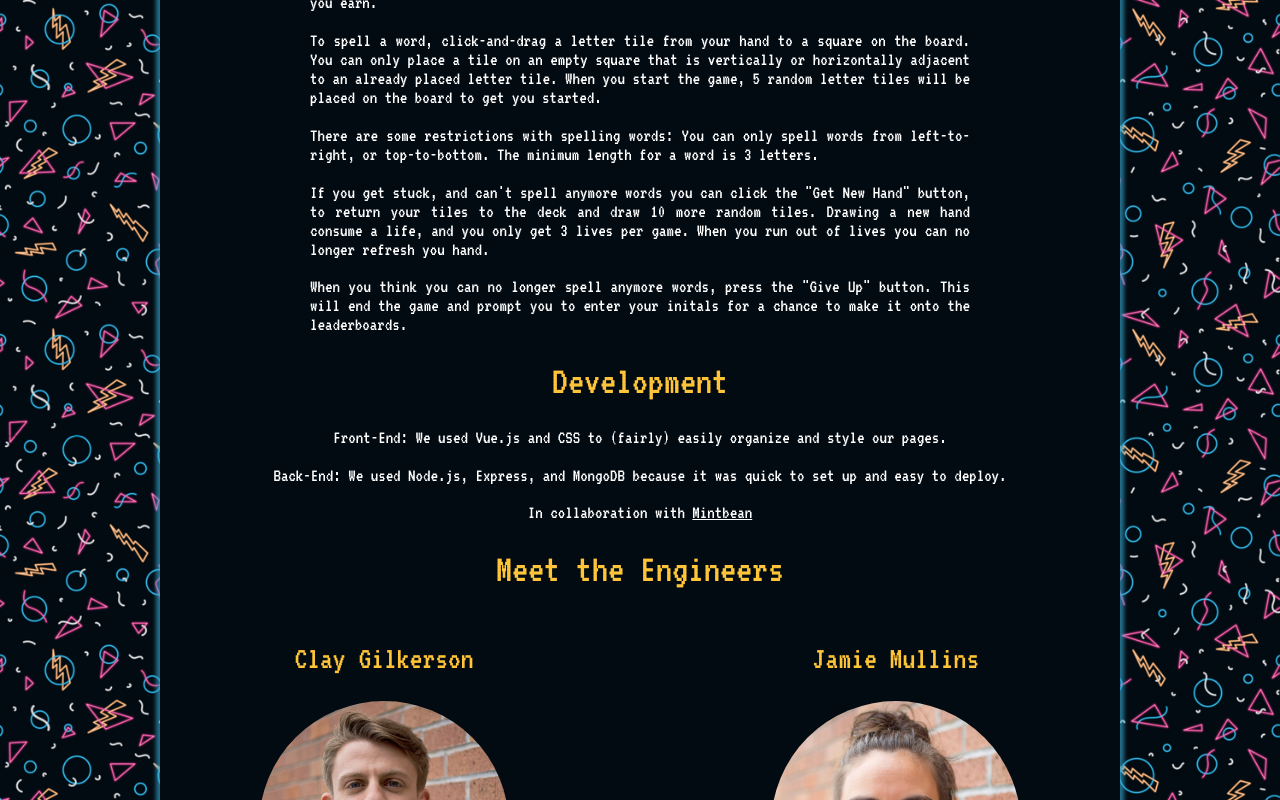
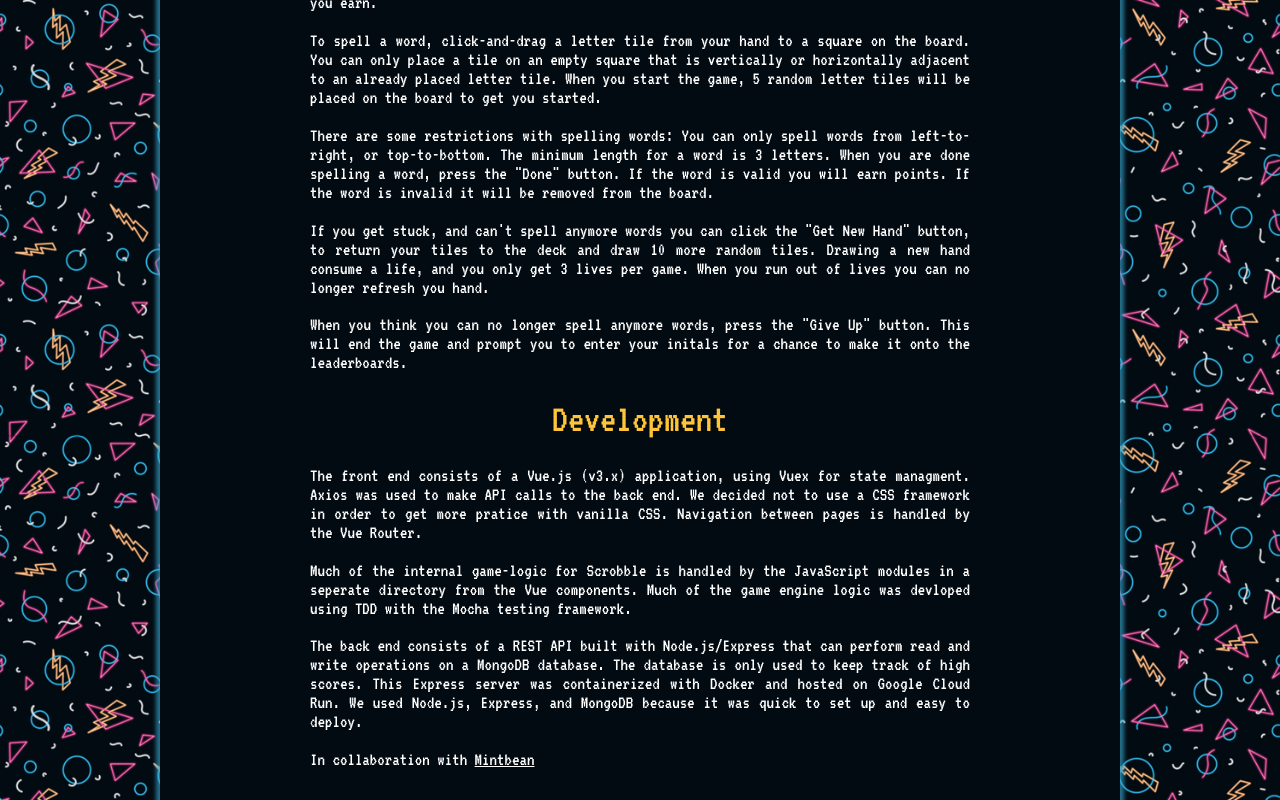
Before and after one commit to claygilk/Hackathon, a Vue app in the folder vue/hackathon-game/: page / in a window 1280 px wide. Shown: the part 280-1080 px from the top of the page. Built offline with nearby package versions, Linux system fonts and the light colour scheme.

Commit message:
readme and homepage tweaks

```diff
--- a/vue/hackathon-game/src/App.vue
+++ b/vue/hackathon-game/src/App.vue
@@ -41,6 +41,7 @@
   background-repeat: repeat-y;
   background-image: url("./assets/arcadepattern.png");
   z-index: -1;
+  // box-shadow:  inset 0px 0px 4px 4px #34a3cca9;
 }
 
 a{
--- a/vue/hackathon-game/src/views/Home.vue
+++ b/vue/hackathon-game/src/views/Home.vue
@@ -7,20 +7,25 @@
         <div class="rules">
           <h3>The objective of Scrobble is to spell as many words as you can. Each letter tile has a point value assigned to it, like in Scrabble. The more words you spell, the more points you earn.</h3>
           <h3>To spell a word, click-and-drag a letter tile from your hand to a square on the board. You can only place a tile on an empty square that is vertically or horizontally adjacent to an already placed letter tile. When you start the game, 5 random letter tiles will be placed on the board to get you started.</h3>
-      <h3>There are some restrictions with spelling words: You can only spell words from left-to-right, or top-to-bottom. The minimum length for a word is 3 letters.</h3>
+          <h3>There are some restrictions with spelling words: You can only spell words from left-to-right, or top-to-bottom. The minimum length for a word is 3 letters. When you are done spelling a word, press the "Done" button. If the word is valid you will earn points. If the word is invalid it will be removed from the board.</h3>
           <h3>If you get stuck, and can't spell anymore words you can click the "Get New Hand" button, to return your tiles to the deck and draw 10 more random tiles. Drawing a new hand consume a life, and you only get 3 lives per game. When you run out of lives you can no longer refresh you hand.</h3>
           <h3>When you think you can no longer spell anymore words, press the "Give Up" button. This will end the game and prompt you to enter your initals for a chance to make it onto the leaderboards.</h3>
         </div>
+        <div class="dev">
           <h1 class="development">
             Development
           </h1>
           <h3>
-        Front-End: We used Vue.js and CSS to (fairly) easily organize and style our pages.
+            The front end consists of a Vue.js (v3.x) application, using Vuex for state managment. Axios was used to make API calls to the back end. We decided not to use a CSS framework in order to get more pratice with vanilla CSS. Navigation between pages is handled by the Vue Router.
           </h3>
           <h3>
-        Back-End: We used Node.js, Express, and MongoDB because it was quick to set up and easy to deploy.
+            Much of the internal game-logic for Scrobble is handled by the JavaScript modules in a seperate directory from the Vue components. Much of the game engine logic was devloped using TDD with the Mocha testing framework.
+          </h3>
+          <h3>
+            The back end consists of a REST API built with Node.js/Express that can perform read and write operations on a MongoDB database. The database is only used to keep track of high scores. This Express server was containerized with Docker and hosted on Google Cloud Run. We used Node.js, Express, and MongoDB because it was quick to set up and easy to deploy.
           </h3>
           <h3>In collaboration with <a href="https://mintbean.io/meets?sort=upcoming"><u>Mintbean</u></a></h3>
+        </div>
       </div>
       <div>
       <h1 class="meet-the-engineers">
@@ -79,7 +84,7 @@ div.homepage{
   justify-content: space-between;
 }
 
-.rules{
+.rules, .dev{
   margin: 0 150px 0 150px;
   text-align: justify;
 }
@@ -105,6 +110,7 @@ div.dev>h3{
 
 .development{
   color: #ffc438;
+  text-align: center;
 }
 
 .meet-the-engineers{
```
Also changed, not shown: 1 other file (tests, documents, lock files or other folders). Lines whose indentation alone changed are shown as unchanged.
